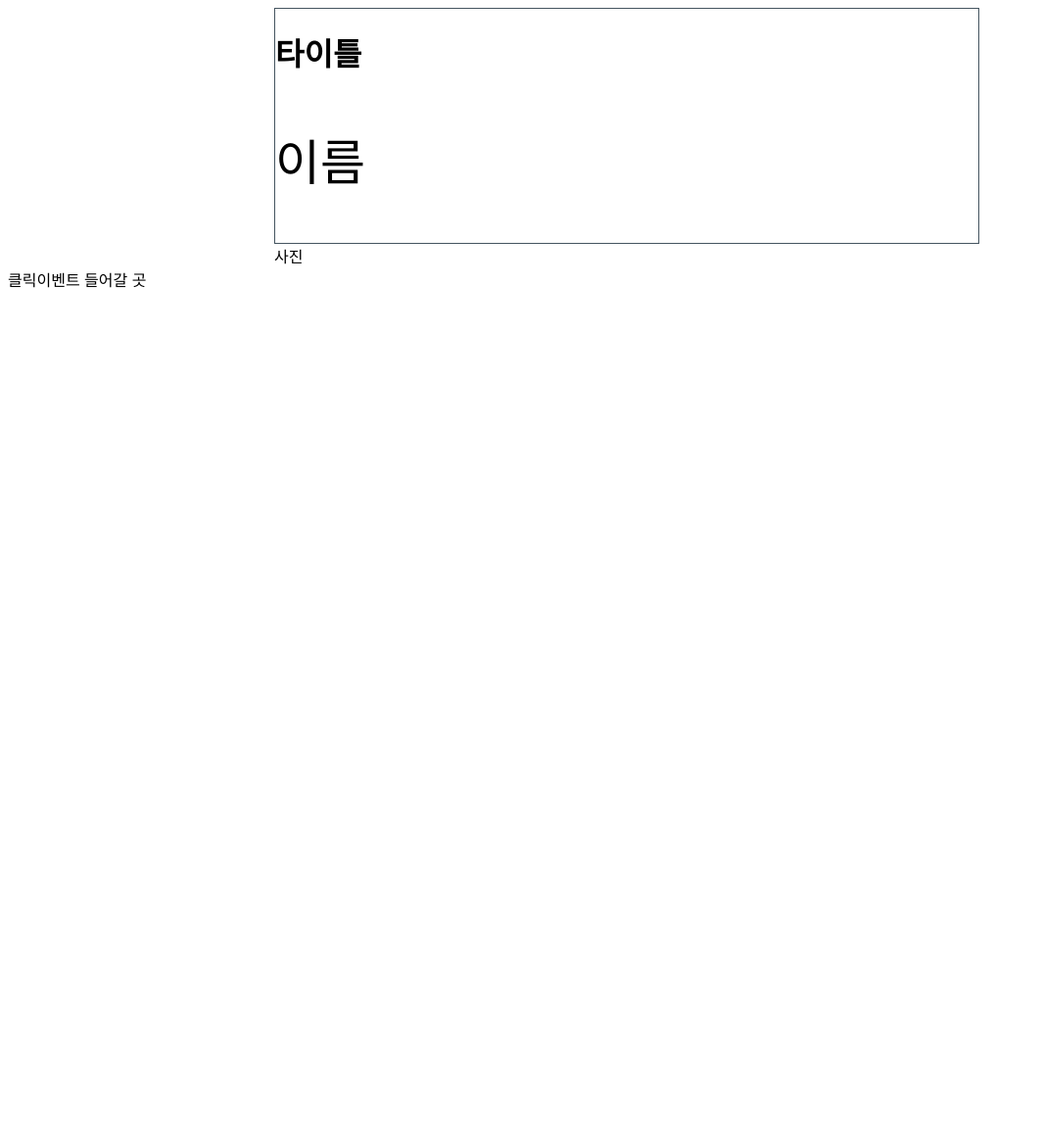
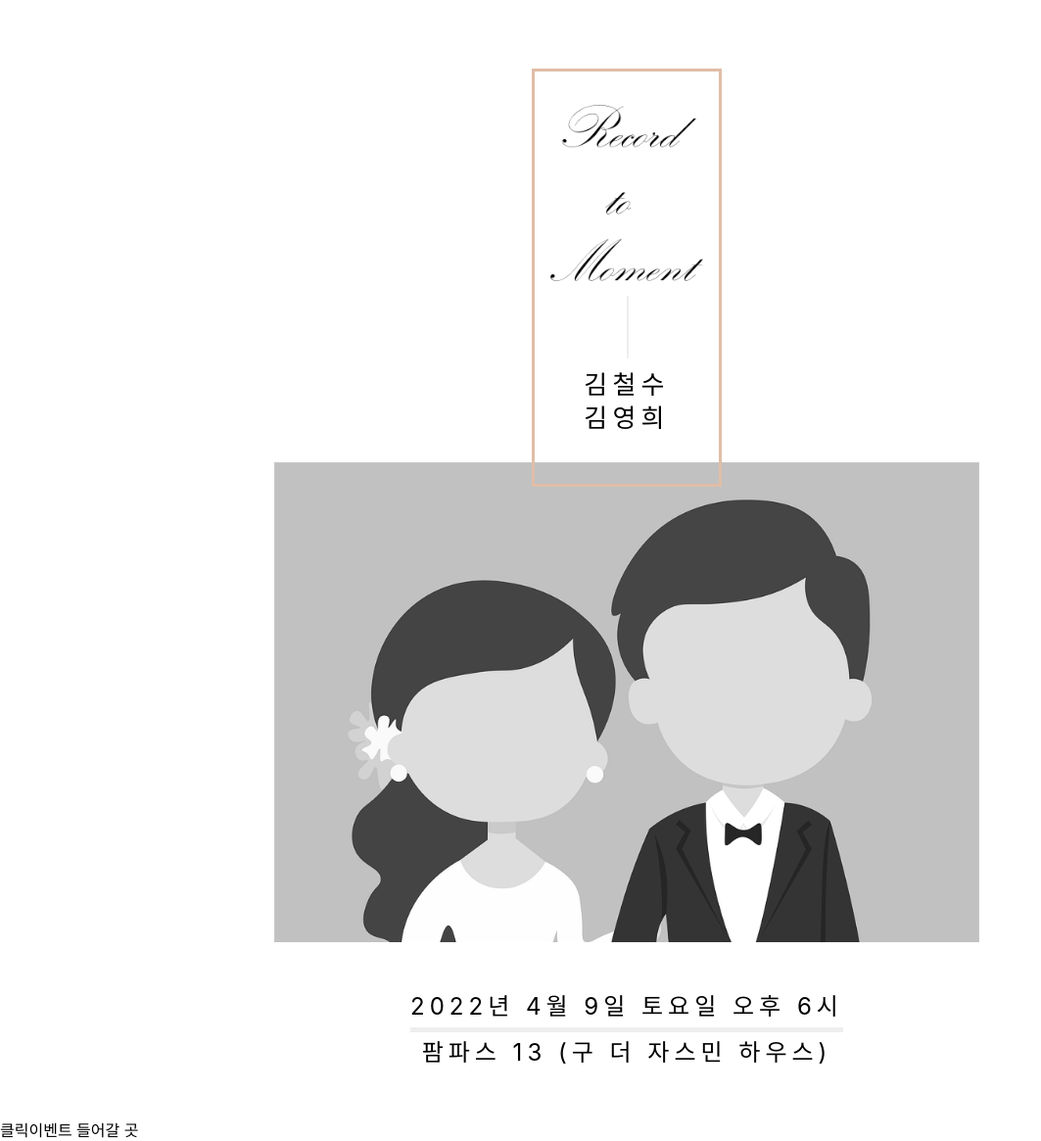
Before and after one commit to Ramoo-Side/wedding-invitation, a Next.js app: page / in a window 1280 px wide. Shown: the whole page at 98% size, without its empty margins (0-1063 px from the left). Before the commit the page ends 800 px from the top, so only its background shows below. Built offline with nearby package versions, Linux system fonts and the light colour scheme; a web font is replaced by a local one.

Commit message:
페이지 수정
1. body 에 margin, padding 0
2. zoom 으로 페이지 리사이징 될 때 전체 크기 조절
3. title, image 까지 작업

```diff
--- a/app/page.tsx
+++ b/app/page.tsx
@@ -1,30 +1,121 @@
 'use client';
 
+import useZoomHooks from '#/hooks/useZoomHooks';
 import styled from 'styled-components';
 
 export default function Page() {
+  const defaultImgUrl = '/default-wedding.png';
+  const defaultTitleUrl = '/Record-to-Moment.png';
+
+  useZoomHooks();
+
   return (
     <>
-      <StyleWrapper>
+      <StyleContentWrapper>
         <StyleTitleWrapper>
-          <h1>타이틀</h1>
-          <StyleP>이름</StyleP>
+          <StyleTitle>
+            <StyleImgWrapper>
+              <img src={defaultTitleUrl} alt="record to moment" />
+            </StyleImgWrapper>
+            <StyleName>
+              <span>{'김철수'}</span>
+              <span>{'김영희'}</span>
+            </StyleName>
+          </StyleTitle>
         </StyleTitleWrapper>
-        <div>사진</div>
-      </StyleWrapper>
+        <StylePhotoWrapper url={defaultImgUrl}></StylePhotoWrapper>
+        <StyleDateWrapper>
+          <div>{'2022년 4월 9일 토요일 오후 6시'}</div>
+          <div>{'팜파스 13 (구 더 자스민 하우스)'}</div>
+        </StyleDateWrapper>
+        {/* <div>인사말 시 삽입</div>
+        <div>초대말</div>
+        <div>작은 가로 사진</div>
+        <div>누구의 아들 누구</div>
+        <div>누구의 딸 누구</div>
+        <div>혼주 연락처 버튼 모달</div>
+        <div>날짜 달력</div>
+        <div>가로 캐러우쉘 갤러리</div>
+        <div>오시는길 지도</div>
+        <div>코로나 인사말</div>
+        <div>마음 전하실 곳</div>
+        <div>카카오톡으로 공유하기</div> */}
+      </StyleContentWrapper>
     </>
   );
 }
 
-const StyleP = styled.p`
-  font-size: 50px;
+const StyleTitleWrapper = styled.div`
+  position: relative;
+  z-index: 10;
+  margin: 4.375rem auto 0;
 `;
 
-const StyleWrapper = styled.div`
+const StyleImgWrapper = styled.div`
+  position: relative;
+  padding-bottom: 5.3125rem;
+
+  &:after {
+    content: '';
+    position: absolute;
+    left: 50%;
+    bottom: 0.625rem;
+    width: 2px;
+    height: 4rem;
+    background: #eee;
+  }
+
+  & > img {
+    max-width: 100%;
+    height: 11.25rem;
+  }
+`;
+
+const StyleContentWrapper = styled.div`
   max-width: 720px;
   margin: 0 auto;
+  text-align: center;
 `;
 
-const StyleTitleWrapper = styled.div`
-  border: 1px solid #455560;
+const StyleTitle = styled.div`
+  display: inline-block;
+  vertical-align: top;
+  padding: 2.125rem 1rem 3.125rem;
+  text-align: center;
+  border: 3px solid #e1bda7;
 `;
+
+const StyleName = styled.p`
+  margin: 0;
+  & span {
+    display: block;
+    font-size: 1.625rem;
+    font-weight: 500;
+    line-height: 2.125rem;
+    letter-spacing: 0.2em;
+  }
+`;
+const StyleDateWrapper = styled.div`
+  padding: 3.125rem 0;
+  font-size: 1.5rem;
+  letter-spacing: 0.3125rem;
+  line-height: 2rem;
+  text-shadow: -1px -1px 0 #fff;
+  & :first-child {
+    display: inline-block;
+    border-bottom: 0.3125rem solid #eee;
+    padding-bottom: 0.3125rem;
+  }
+  & :last-child {
+    padding-top: 0.3125rem;
+  }
+`;
+
+const StylePhotoWrapper = styled.div`
+  height: 28.125rem;
+  background-image: url(${(props) => props.url});
+  background-size: cover;
+  padding-bottom: 40px;
+  position: relative;
+  margin-top: -1.5625rem;
+`;
--- /dev/null
+++ b/hooks/useZoomHooks.ts
@@ -0,0 +1,17 @@
+import { useEffect } from 'react';
+
+//! 비표준이라 권장하지 않음
+const useZoomHooks = () => {
+  useEffect(() => {
+    const mobileWidth = 720;
+    const onResize = () => {
+      const zoom = Math.min(window.innerWidth / mobileWidth, 1);
+      document.documentElement.style.zoom = `${zoom}`;
+    };
+    onResize();
+    window.addEventListener('resize', onResize);
+    return () => window.removeEventListener('resize', onResize);
+  }, []);
+};
+
+export default useZoomHooks;
--- a/styles/customGlobalStyles.css
+++ b/styles/customGlobalStyles.css
@@ -1,6 +1,9 @@
 @import url('https://cdn.jsdelivr.net/gh/orioncactus/pretendard/dist/web/static/pretendard.css');
 
+html,
 body {
+  padding: 0;
+  margin: 0;
   font-family: Pretendard, -apple-system, BlinkMacSystemFont, system-ui, Roboto, 'Helvetica Neue',
     'Segoe UI', 'Apple SD Gothic Neo', 'Noto Sans KR', 'Malgun Gothic', sans-serif;
 }
```
Also changed, not shown: public/Record-to-Moment.png (added), public/default-wedding.png (added).
